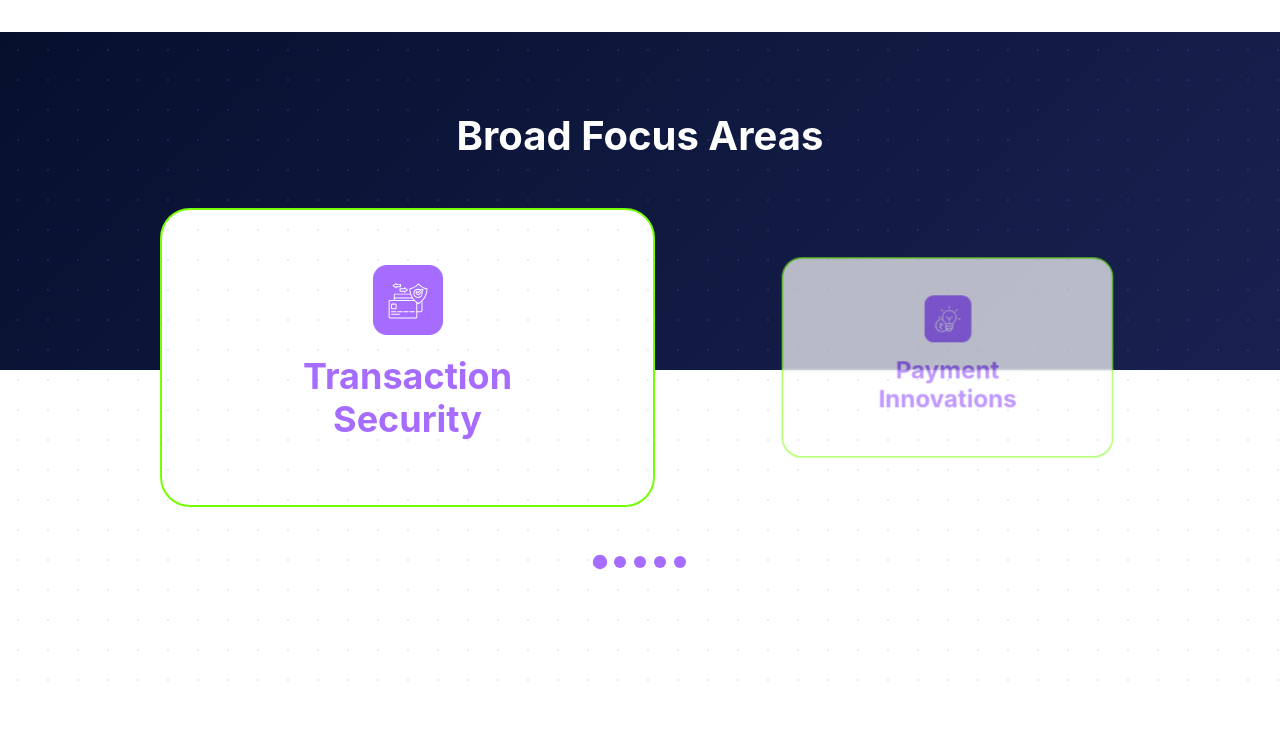
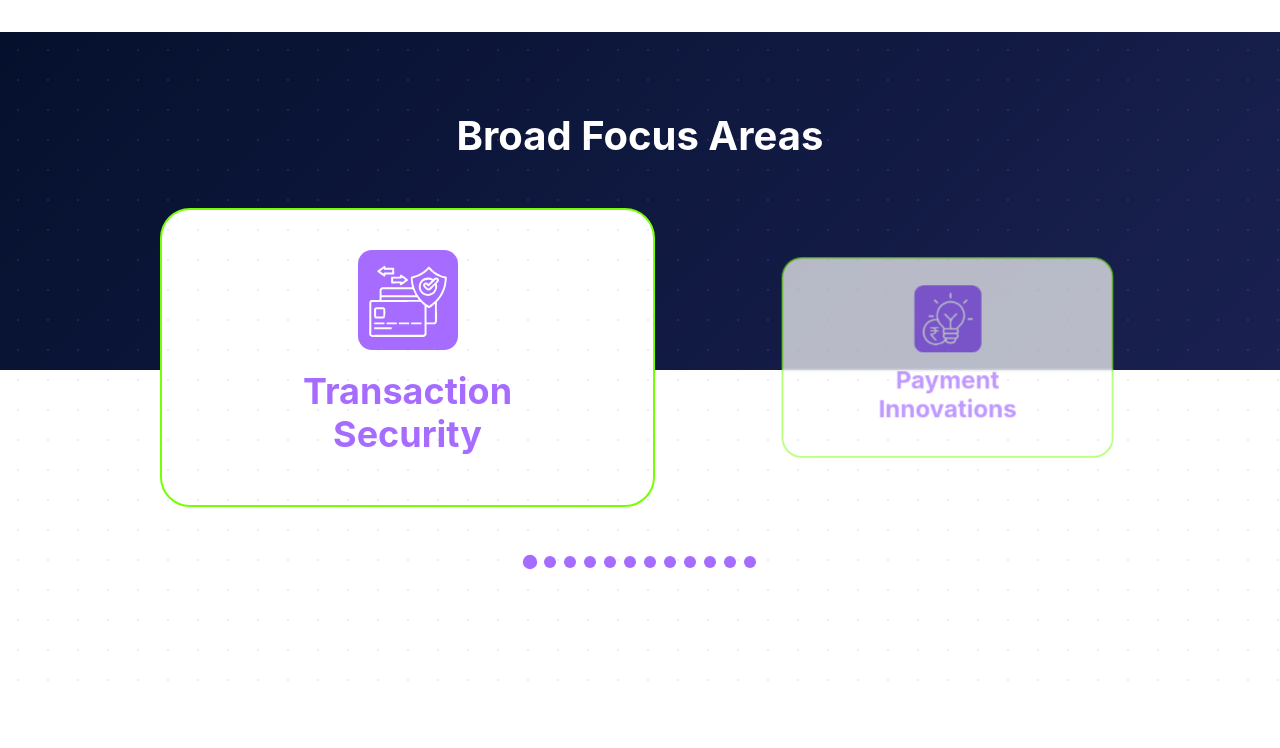
Before and after one commit to shanzantrik/dscifinal, a Laravel app: page / in a window 1280 px wide. Shown: the part 3445-4193 px from the top of the page. Run offline with Laravel 12, Linux system fonts and the light colour scheme; tables that the repository leaves empty hold one stand-in row (values such as "Sample post"); parts of the project's set-up code (start-up, migrations or seed data) failed here and were passed over; some libraries are stand-ins or nearby versions; some web fonts are replaced.

Commit message:
Icon Changes

```diff
--- a/resources/views/home.blade.php
+++ b/resources/views/home.blade.php
@@ -1058,15 +1058,15 @@
   }
 
   .focus-icon {
-    width: 70px;
-    min-width: 70px;
-    height: 70px;
+    width: 100px;
+    min-width: 100px;
+    height: 100px;
     display: flex;
     align-items: center;
     justify-content: center;
     background: #A56CFF;
     border-radius: 14px;
-    padding: 15px;
+    padding: 10px;
     margin-bottom: 20px;
   }
 
@@ -2503,21 +2503,72 @@
         <div class="focus-card">
           <div class="focus-card-inner">
             <div class="focus-icon">
-              <img src="{{ asset('images/broad-focus/Dsci icon_TalentNext-gen digital crimes of tomorrow.svg') }}"
-                alt="Home Icon">
+              <img src="{{ asset('images/broad-focus/Dsci icon_Talent of tomorrow.svg') }}" alt="Home Icon">
             </div>
             <div class="focus-content">
-              <h3 class="focus-title">Fraud Prevention</h3>
+              <h3 class="focus-title">Talent of Tomorrow</h3>
             </div>
           </div>
         </div>
         <div class="focus-card">
           <div class="focus-card-inner">
             <div class="focus-icon">
-              <img src="{{ asset('images/broad-focus/Dsci icon_Talent of tomorrow.svg') }}" alt="Home Icon">
+              <img src="{{ asset('images/broad-focus/Dsci icon_Ransomware Response.svg') }}" alt="Home Icon">
             </div>
             <div class="focus-content">
-              <h3 class="focus-title">Digital Identity</h3>
+              <h3 class="focus-title">Ransomware Response</h3>
+            </div>
+          </div>
+        </div>
+        <div class="focus-card">
+          <div class="focus-card-inner">
+            <div class="focus-icon">
+              <img src="{{ asset('images/broad-focus/Dsci icon_LLM Ops.svg') }}" alt="Home Icon">
+            </div>
+            <div class="focus-content">
+              <h3 class="focus-title">LLM Ops</h3>
+            </div>
+          </div>
+        </div>
+        <div class="focus-card">
+          <div class="focus-card-inner">
+            <div class="focus-icon">
+              <img src="{{ asset('images/broad-focus/Dsci icon_Quantum Blueprint.svg') }}" alt="Home Icon">
+            </div>
+            <div class="focus-content">
+              <h3 class="focus-title">Quantum Blueprints</h3>
+            </div>
+          </div>
+        </div>
+        <div class="focus-card">
+          <div class="focus-card-inner">
+            <div class="focus-icon">
+              <img src="{{ asset('images/broad-focus/Dsci icon_Resilient Financial Infrastructure.svg') }}"
+                alt="Home Icon">
+            </div>
+            <div class="focus-content">
+              <h3 class="focus-title">Resilient Financial Infrastructure</h3>
+            </div>
+          </div>
+        </div>
+        <div class="focus-card">
+          <div class="focus-card-inner">
+            <div class="focus-icon">
+              <img src="{{ asset('images/broad-focus/Dsci icon_privacy ops.svg') }}" alt="Home Icon">
+            </div>
+            <div class="focus-content">
+              <h3 class="focus-title">PrivacyOps</h3>
+            </div>
+          </div>
+        </div>
+        <div class="focus-card">
+          <div class="focus-card-inner">
+            <div class="focus-icon">
+              <img src="{{ asset('images/broad-focus/Dsci icon_TalentNext-gen digital crimes of tomorrow.svg') }}"
+                alt="Home Icon">
+            </div>
+            <div class="focus-content">
+              <h3 class="focus-title">Next-gen Digital Crimes</h3>
             </div>
           </div>
         </div>
@@ -2527,7 +2578,27 @@
               <img src="{{ asset('images/broad-focus/Dsci icon_SupTech.svg') }}" alt="Home Icon">
             </div>
             <div class="focus-content">
-              <h3 class="focus-title">Regulatory Technology</h3>
+              <h3 class="focus-title">SupTech</h3>
+            </div>
+          </div>
+        </div>
+        <div class="focus-card">
+          <div class="focus-card-inner">
+            <div class="focus-icon">
+              <img src="{{ asset('images/broad-focus/Dsci icon_ESG Integration.svg') }}" alt="Home Icon">
+            </div>
+            <div class="focus-content">
+              <h3 class="focus-title">ESG Integration</h3>
+            </div>
+          </div>
+        </div>
+        <div class="focus-card">
+          <div class="focus-card-inner">
+            <div class="focus-icon">
+              <img src="{{ asset('images/broad-focus/Dsci icon_Adaptive multi cloud security.svg') }}" alt="Home Icon">
+            </div>
+            <div class="focus-content">
+              <h3 class="focus-title">Adaptive Multi Cloud Security</h3>
             </div>
           </div>
         </div>
@@ -2545,7 +2616,7 @@
   <div class="container">
     <div class="section-headers mb-5">
       <h6 class="section-subtitle">TICKETS</h6>
-      <h2 class="section-title">Secure your <span class="text-tickets">Access</span> to FINSEC</h2>
+      <h2 class="section-title">Secure your <span class="text-tickets">access</span> to FINSEC</h2>
     </div>
     <div class="tickets-grid">
       <!-- Early Bird Ticket -->
@@ -2671,19 +2742,7 @@
         <a href="#" class="btn-get-pass">Get Pass</a>
       </div>
     </div>
-    <div class="navigation-container">
-      <button class="nav-arrow prev-arrow" aria-label="Previous slide">
-        <i class="fas fa-chevron-left"></i>
-      </button>
-      <div class="dots-container">
-        <span class="dot active"></span>
-        <span class="dot"></span>
-        <span class="dot"></span>
-      </div>
-      <button class="nav-arrow next-arrow" aria-label="Next slide">
-        <i class="fas fa-chevron-right"></i>
-      </button>
-    </div>
+
   </div>
 </section>
 
@@ -3102,9 +3161,9 @@
     }
 
     .focus-icon {
-      width: 50px;
-      min-width: 50px;
-      height: 50px;
+      width: 100px;
+      min-width: 100px;
+      height: 100px;
       margin-bottom: 10px;
     }
 
```
Also changed, not shown: public/images/broad-focus/Dsci icon_Adaptive multi cloud security.png (deleted), public/images/broad-focus/Dsci icon_ESG Integration.png (deleted), public/images/broad-focus/Dsci icon_LLM Ops.png (deleted), public/images/broad-focus/Dsci icon_Payment Innovations.png (deleted), public/images/broad-focus/Dsci icon_Quantum Blueprint.png (deleted), public/images/broad-focus/Dsci icon_Ransomware Response.png (deleted), public/images/broad-focus/Dsci icon_Resilient Financial Infrastructure.png (deleted), public/images/broad-focus/Dsci icon_SupTech.png (deleted), public/images/broad-focus/Dsci icon_Talent of tomorrow.png (deleted), public/images/broad-focus/Dsci icon_TalentNext-gen digital crimes of tomorrow.png (deleted), public/images/broad-focus/Dsci icon_Transaction Security.png (deleted), public/images/broad-focus/Dsci icon_privacy ops.png (deleted).
